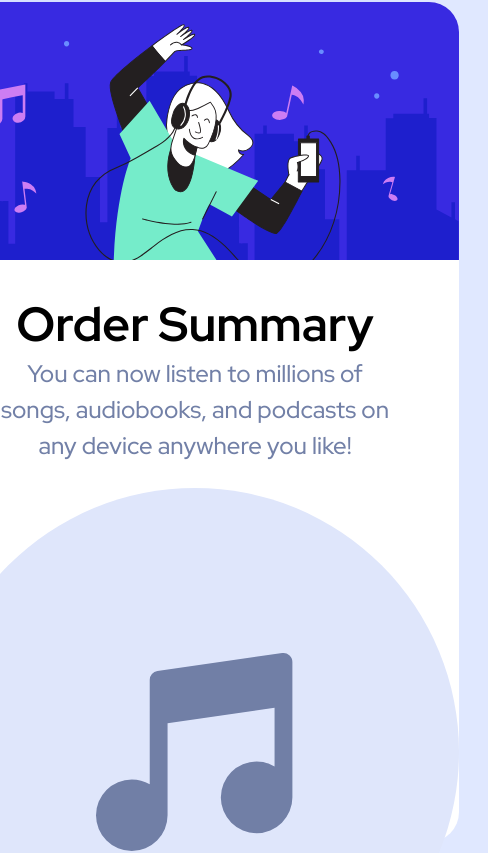
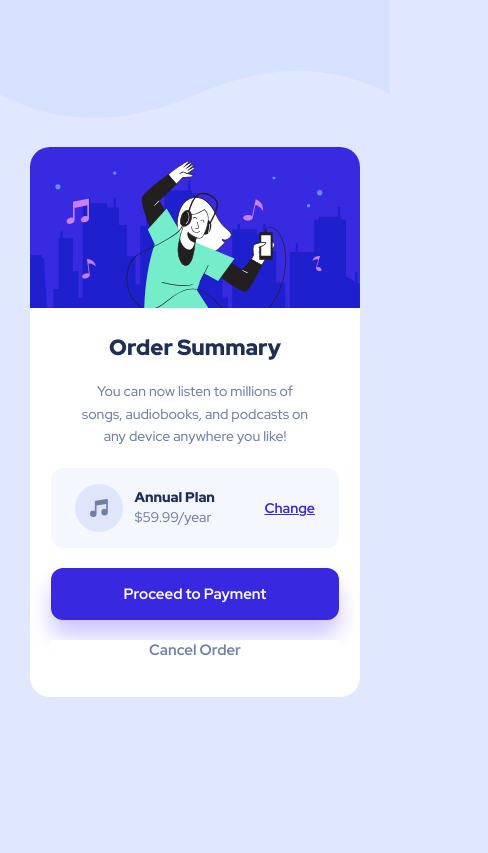
Before and after one commit to SheldonFam/Order-Summary-Component, a plain HTML site: page index.html in a window 390 px wide. Shown: the top 853 px of the page, 488 px wide, since content can reach past the window. Drawn offline with Linux system fonts and the light colour scheme.

Commit message:
Update style.css

```diff
--- a/style.css
+++ b/style.css
@@ -1,107 +1,167 @@
 @import url("https://fonts.googleapis.com/css2?family=Red+Hat+Display:wght@500;700;900&display=swap");
 
 * {
+  padding: 0;
   margin: 0;
-  padding: 0;
   box-sizing: border-box;
 }
 
 body {
-  font-family: "Red Hat Display";
+  font-family: "Red Hat Display", sans-serif;
   font-size: 16px;
   background-image: url(./images/pattern-background-desktop.svg);
   background-repeat: no-repeat;
   background-size: contain;
   background-color: hsl(225, 100%, 94%);
-  height: 100vh;
+}
+
+main {
+  min-height: 100vh;
+  min-width: 100vw;
   display: flex;
+  justify-content: center;
   align-items: center;
-  justify-content: center;
-  text-align: center;
-  transform:scale(1.5);
 }
 
 .container {
+  width: 450px;
+  height: 700px;
   background-color: white;
-  border-radius: 1.25rem;
-  width: 22rem;
-  height: 35rem;
-  margin: 0 auto;
+  border-radius: 20px;
 }
 
-.container img {
-  width: 100%;
-  border-top-left-radius: 1.25rem;
-  border-top-right-radius: 1.25rem;
+.images img {
+  border-radius: 20px 20px 0 0;
 }
 
-.content {
-  padding: 1rem;
-}
-
-.content h2 {
-  padding-bottom: 1rem;
+.content h1 {
+  margin-top: 40px;
+  color: hsl(223, 47%, 23%);
+  font-size: 28px;
+  font-weight: 900;
+  text-align: center;
 }
 
 .content p {
+  font-size: 16px;
+  text-align: center;
+  line-height: 1.6;
+  margin: 18px 50px;
   color: hsl(224, 23%, 55%);
-  line-height: 1.5rem;
-  padding: 0 1.5rem;
 }
 
-.box {
+.plan-box {
+  height: 100px;
+  display: flex;
+  justify-content: space-between;
+  align-items: center;
   background-color: hsl(225, 100%, 98%);
-  margin: 1rem 1rem 1.5rem;
-  border-radius: 1rem;
-  display: flex;
+  margin: 21px 48px;
+  border-radius: 12px;
 }
 
-.icon {
-  margin: 1rem 1.25rem 1rem 1rem;
+.plan-box img {
+  margin-left: 24px;
 }
 
-.text {
-  margin-right: 3.5rem;
-  margin-top: 1rem;
+.plan-content {
+  line-height: 1.4;
+  padding-right: 3rem;
 }
-.text p {
+
+.plan-content h2 {
+  font-size: 16.5px;
+  font-weight: 900;
+  color: hsl(223, 47%, 23%);
+}
+
+.plan-content p {
+  font-size: 16.5px;
   color: hsl(224, 23%, 55%);
 }
 
 a {
-  font-weight: bold;
+  font-size: 14px;
+  font-weight: 700;
+  margin-right: 24px;
   color: hsl(245, 75%, 52%);
-  margin-top: 2rem;
+}
+
+.button {
+  margin: 30px 48px;
 }
 
 .btn-p {
-  font-size: 1rem;
-  font-weight: bold;
-  padding: 1rem 5rem;
   border: none;
-  border-radius: 1rem;
+  width: 100%;
+  padding: 1rem;
+  font-family: "Red Hat Display", sans-serif;
+  font-size: 15px;
+  font-weight: 700;
   color: white;
   background-color: hsl(245, 75%, 52%);
+  border-radius: 12px;
+  box-shadow: 0 16px 22px #cdc7ff;
+  cursor: pointer;
 }
 
 .btn-p:hover {
   background-color: hsl(224, 23%, 55%);
 }
 .btn-c {
-  font-size: 1rem;
-  font-weight: bold;
-  padding: 1rem 5rem;
   border: none;
-  border-radius: 1rem;
-  outline: none;
+  margin-top: 20px;
+  width: 100%;
+  font-family: "Red Hat Display", sans-serif;
+  font-size: 15px;
+  font-weight: 700;
   color: hsl(224, 23%, 55%);
-  background-color: transparent;
+  background-color: white;
+  cursor: pointer;
 }
 
 .btn-c:hover {
   color: hsl(223, 47%, 23%);
 }
-.btn-p,
-.btn-c {
-  cursor: pointer;
+
+@media (max-width: 500px) {
+  .container {
+    width: 330px;
+    height: 550px;
+  }
+
+  .images img {
+    width: 100%;
+  }
+
+  .content h1 {
+    margin-top: 20px;
+    color: hsl(223, 47%, 23%);
+    font-size: 22px;
+  }
+  .content p {
+    font-size: 14px;
+    color: hsl(224, 23%, 55%);
+  }
+
+  .plan-box {
+    height: 80px;
+    margin: 20px 21px;
+  }
+
+  .plan-content {
+    padding-left: 10px;
+  }
+  .plan-content h2 {
+    font-size: 14px;
+  }
+  .plan-content p {
+    font-size: 14px;
+  }
+  .plan-content a {
+    font-size: 12px;
+  }
+  .button {
+    margin: 20px 21px;
+  }
 }
```
